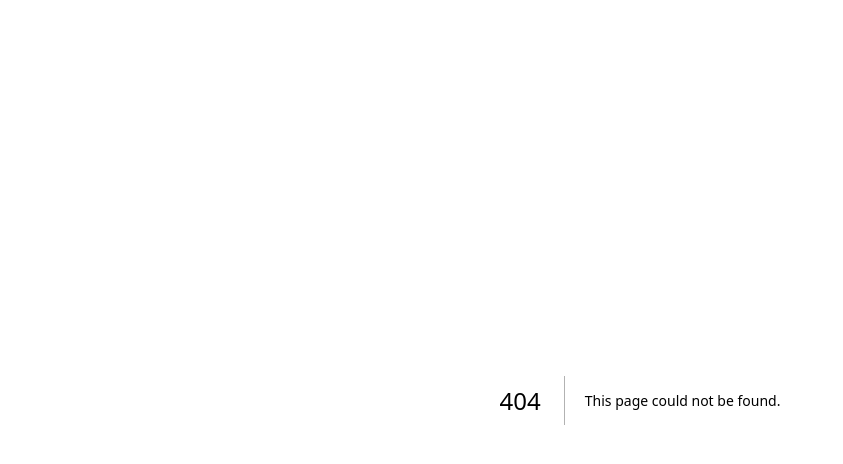
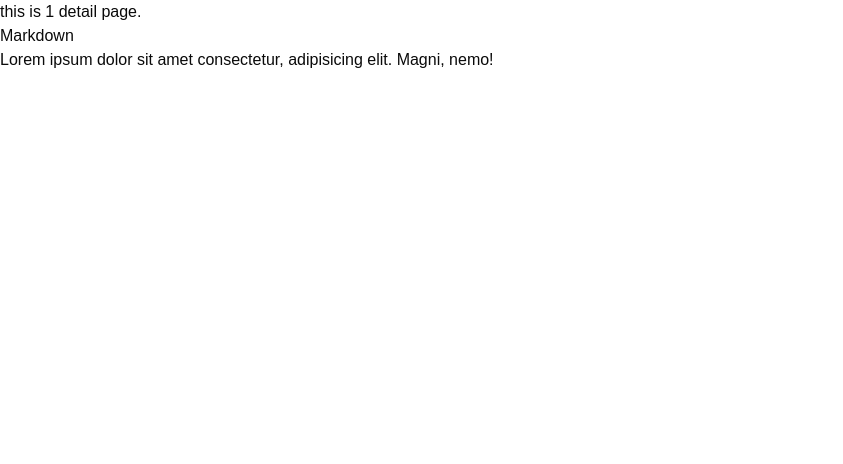
Before and after one commit to Hiroto2002/miso-front, a Next.js app: page /articles/1 in a window 1280 px wide. Before the commit this address had no page. Shown: the top 464 px of the page, without its empty margins (0-843 px from the left). Built offline with nearby package versions, Linux system fonts and the light colour scheme.

Commit message:
feat: 詳細ページのダイナミックルーティング

```diff
--- /dev/null
+++ b/src/app/articles/[id]/page.tsx
@@ -0,0 +1,25 @@
+import React from "react";
+import MDField from "./components/MDField";
+
+interface DetailProps {
+  params: {
+    id: number;
+  };
+}
+
+const markdownString = `
+# Markdown
+
+Lorem ipsum dolor sit amet consectetur, adipisicing elit. Magni, nemo!
+`;
+
+const detail = ({ params }: DetailProps) => {
+  return (
+    <div>
+      <h3>this is {params.id} detail page.</h3>
+      <MDField markdownString={markdownString} />
+    </div>
+  );
+};
+
+export default detail;
--- /dev/null
+++ b/src/app/articles/page.tsx
@@ -0,0 +1,13 @@
+import Link from "next/link";
+import React from "react";
+
+const page = () => {
+  const id = 1;
+  return (
+    <>
+      <Link href={"/articles/" + id}>link to {id}</Link>
+    </>
+  );
+};
+
+export default page;
```
